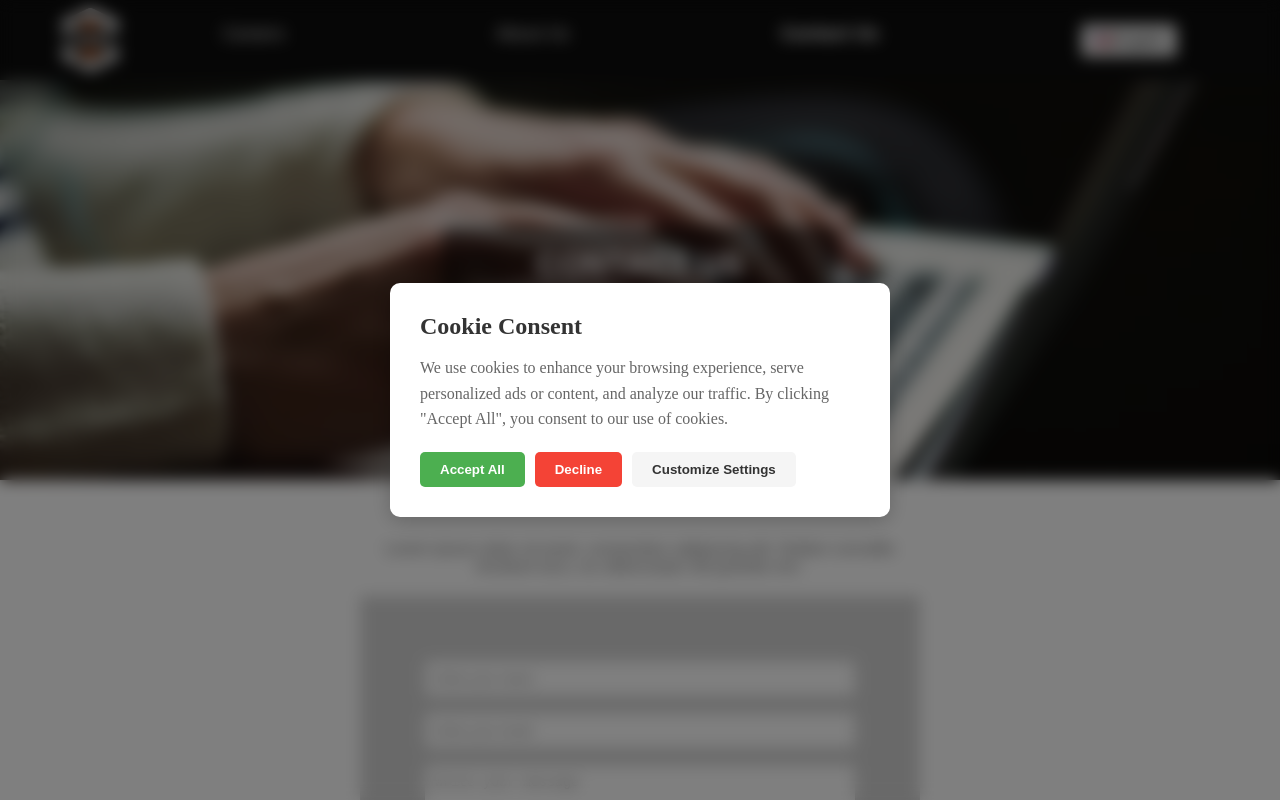
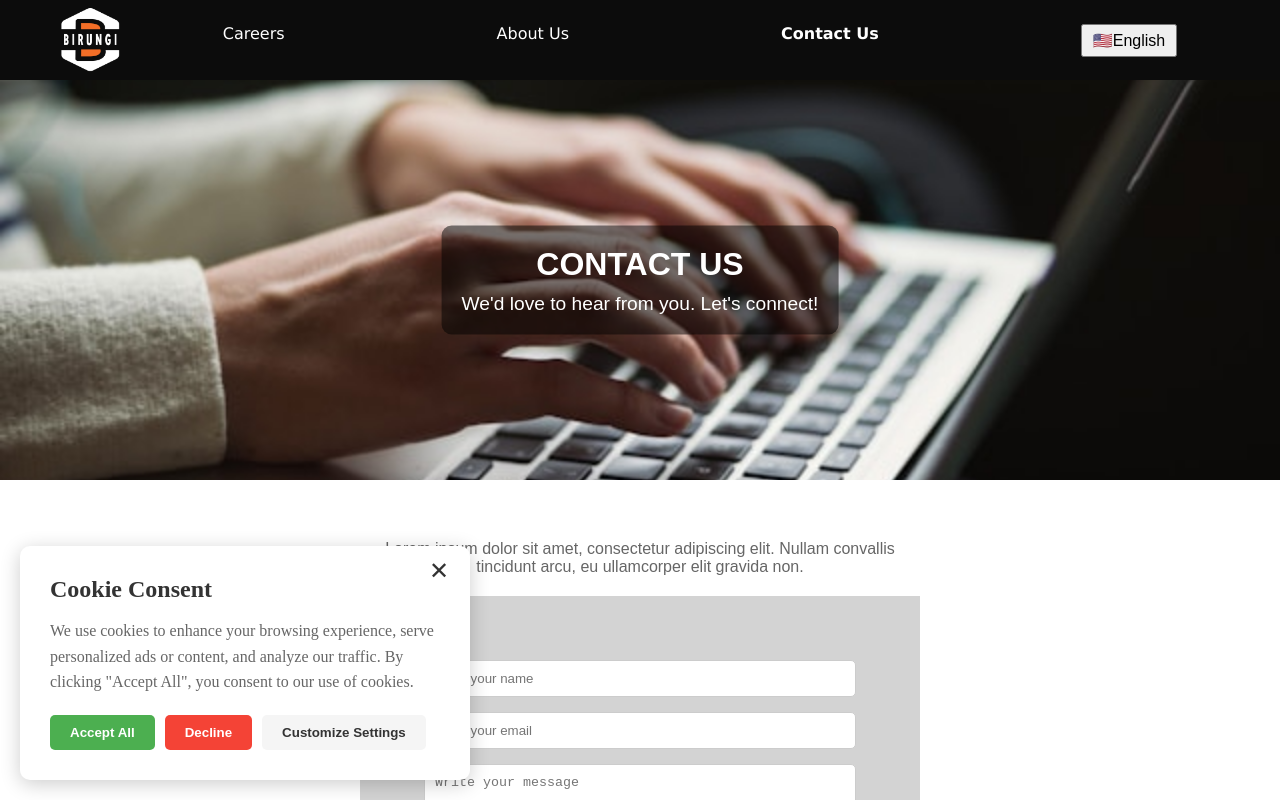
Before and after one commit to mertsay01/Birungi-Studio-Website, a React (Vite) app: page /contact-us in a window 1280 px wide. Shown: the top 800 px of the page. Built offline with nearby package versions, Linux system fonts and the light colour scheme.

Commit message:
add close button

```diff
--- a/src/App.jsx
+++ b/src/App.jsx
@@ -49,6 +49,7 @@ function App() {
     // Here you would typically ensure no non-essential cookies are set
     console.log("Cookies declined")
   }
+  const handleClose = () => setShowCookieConsent(false);
   return (
     <>
     <Router>
@@ -66,7 +67,7 @@ function App() {
       </Suspense>
       <Footer />
     </Router>
-    {showCookieConsent && <CookieConsent onAccept={handleAcceptCookies} onDecline={handleDeclineCookies} />}
+    {showCookieConsent && <CookieConsent onAccept={handleAcceptCookies} onDecline={handleDeclineCookies} onClose={handleClose}/>}
     </>
   );
 }
--- a/src/Components/CookiesConsent/CookieConsent.css
+++ b/src/Components/CookiesConsent/CookieConsent.css
@@ -1,18 +1,19 @@
 .cookie-consent-container {
     position: fixed;
-    top: 0;
-    left: 0;
-    width: 100%;
-    height: 100%;
-    background-color: rgba(0, 0, 0, 0.5);
+    left: 20px;
+    bottom: 20px;
+    width: auto;
+    height: auto;
+    background-color: transparent;
     display: flex;
-    justify-content: center;
-    align-items: center;
+    justify-content: flex-start;
+    align-items: flex-end;
     z-index: 9999; /* Increased z-index to ensure it's on top */
-    backdrop-filter: blur(8px);
+    backdrop-filter: none;
   }
 
   .cookie-consent {
+    position: relative; /* ADD THIS */
     background-color: white;
     border-radius: 10px;
     box-shadow: 0 4px 20px rgba(0, 0, 0, 0.2);
@@ -24,7 +25,7 @@
 
   @keyframes slideUp {
     from {
-      transform: translateY(50px);
+      transform: translateY(-50px);
       opacity: 0;
     }
     to {
@@ -101,3 +102,14 @@
       width: 100%;
     }
   }
+  .close-button {
+    position: absolute;
+    top: 10px;
+    right: 15px;
+    background: transparent;
+    border: none;
+    font-size: 1.5rem;
+    color: #333;
+    cursor: pointer;
+    z-index: 10; /* optional, to ensure it stays visible */
+  }
--- a/src/Components/CookiesConsent/CookieConsent.jsx
+++ b/src/Components/CookiesConsent/CookieConsent.jsx
@@ -1,12 +1,13 @@
 "use client"
 import "./CookieConsent.css"
 
-const CookieConsent = ({ onAccept, onDecline }) => {
+const CookieConsent = ({ onAccept, onDecline, onClose }) => {
   console.log("CookieConsent component rendered")
 
   return (
     <div className="cookie-consent-container">
       <div className="cookie-consent">
+      <button className="close-button" onClick={onClose}>✕</button>
         <div className="cookie-content">
           <h2>Cookie Consent</h2>
           <p>
```
